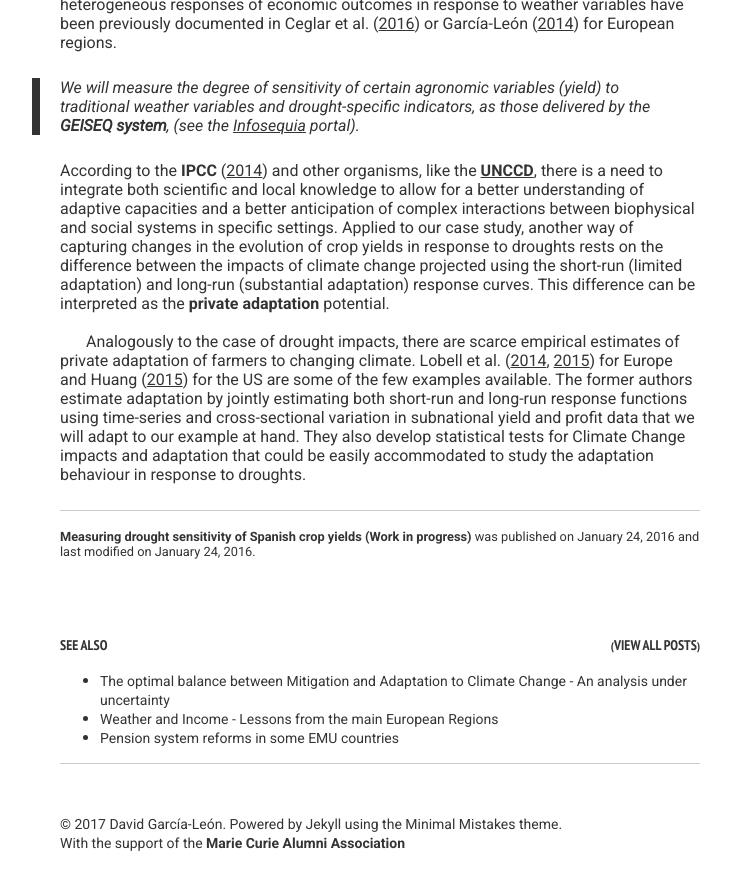
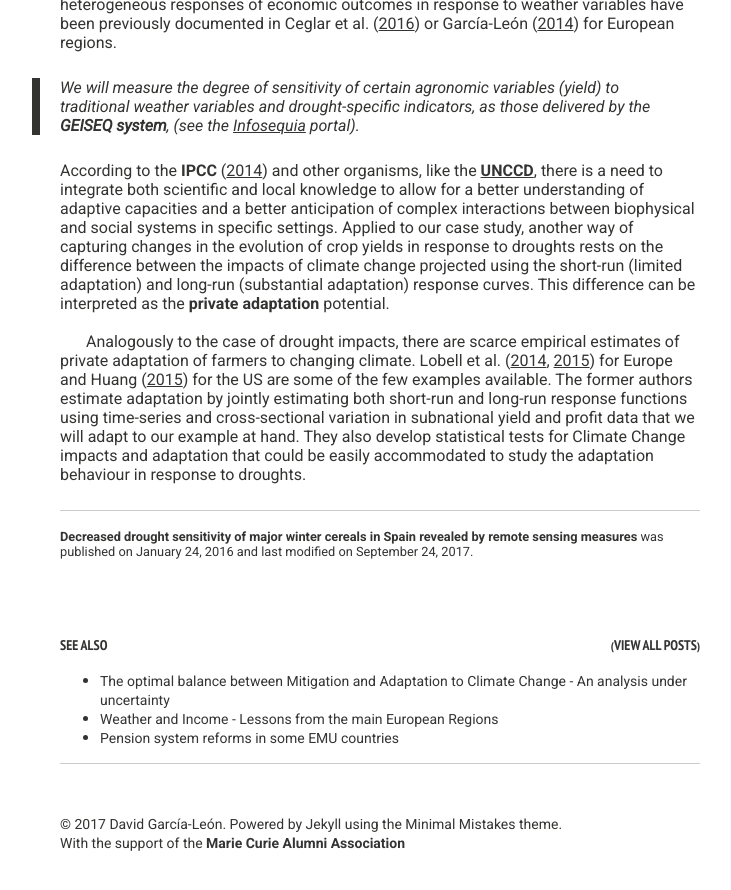
Before and after one commit to David-G-L/minimal_mistakes_site, a Jekyll site: the page built from _posts/2016-01-24-DGL03.md, in a window 1280 px wide and 900 px high, scrolled down 2033 px. Shown: the top 890 px of the window, without its empty margins (260-991 px from the left). Built offline with Jekyll 4.4.1, drawn with Linux system fonts in a browser that asks for light colours; nearby versions of some CDN libraries; some web fonts are replaced; comment, search, counter and statistics services are not loaded; some of the changed text lies outside the part shown.

Commit message:
Update 2016-01-24-DGL03.md

```diff
--- a/_posts/2016-01-24-DGL03.md
+++ b/_posts/2016-01-24-DGL03.md
@@ -1,8 +1,8 @@
 ---
 layout: post
-title: Measuring drought sensitivity of Spanish crop yields (Work in progress)
-excerpt: "Thanks to the Spanish gridded data set on crop surfaces and yields (ESYRCE) and satellite-based drought indicators, we estimate the reactivity and adaptation potential of non-irrigated crop varieties to drought stress levels."
-modified: 2016-01-24
+title: Decreased drought sensitivity of major winter cereals in Spain revealed by remote sensing measures
+excerpt: "Thanks to the Spanish gridded data set on crop surfaces and yields (ESYRCE) and satellite-based drought indicators, we estimate the reactivity and adaptation potential of rainfed crop varieties to drought stress levels."
+modified: 2017-09-24
 tags: [weather, droughts, global warming, regions, climate change, agriculture, crop, yields, adaptation, remote sensing, satellite]
 comments: true
 share: false
@@ -12,10 +12,6 @@ image:
 
 
 ### *with [Sergio Contreras](http://www.futurewater.es/quienes-somos/nuestro-equipo/sergio-contreras-lopez/){:target="_blank"} and [Johannes Hunink](http://www.futurewater.es/quienes-somos/nuestro-equipo/johannes-hunink/){:target="_blank"} ([FutureWater](http://www.futurewater.es/){:target="_blank"})*
-
-<!--*This paper will be presented at the [22nd EAERE Annual Conference](http://www.eaere2016.ethz.ch/){:target="_blank"} (June 22-25, 2016).*
-
-<br>-->
 
 Europe in general, and Spain in particular, have experienced **drought episodes** increasingly over the past decades. These ever more frequent events surely pose threats to food supply security and compromise the stability of the domestic agri-food market. In order to insure agricultural production against those extreme episodes, accurate and efficient agricultural policies should be proposed and measures to adapt production to changing meteorological conditions must be taken. But prior to that, it is required to carefully **assess and quantify the effect of water scarcity scenarios on the productivity of our crops**, *i.e.*, we should have clear the **drought sensitivity of crops**. This remains an open empirical question (some positive and some negative effects). Recent studies detect a clear relationship between crop yields and some drought indices Gunst et al. ([2015](http://www.eu-drought.org/technicalreports){:target="_blank"}).
 
```
